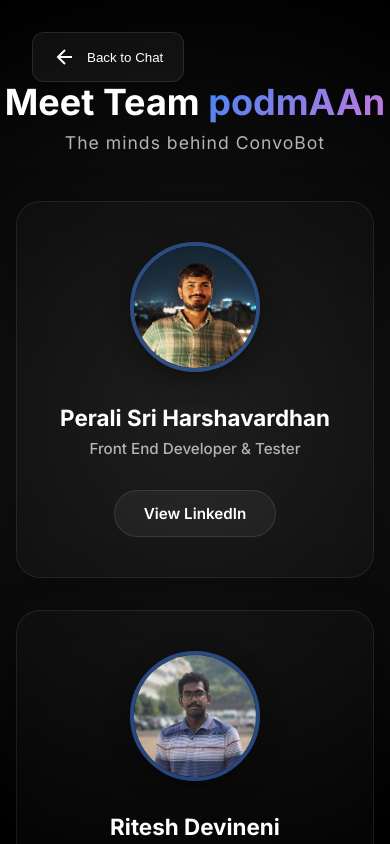
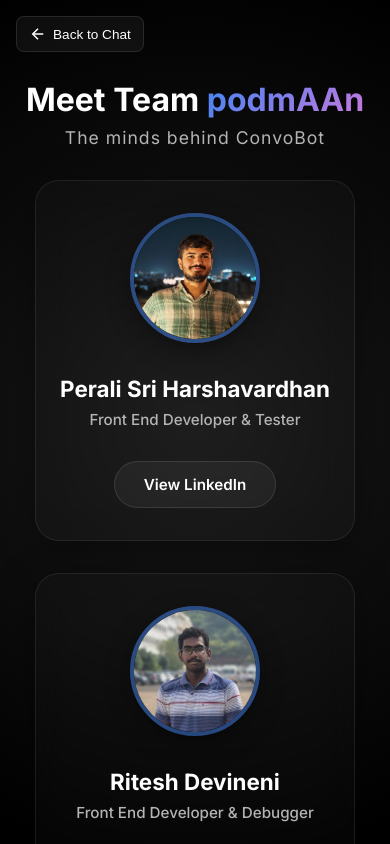
Before and after one commit to bsaiyashwant/ConvoBot, a React (Create React App) app in the folder frontend/: page /team in a window 390 px wide. Built offline with nearby package versions, Linux system fonts and the light colour scheme; no server answers; a web font is replaced by a local one.

Commit message:
Refine mobile Team layout: ensure vertical alignment and smaller back button

```diff
--- a/frontend/src/pages/Team.css
+++ b/frontend/src/pages/Team.css
@@ -212,20 +212,34 @@
 
     .team-member-card {
         width: 100%;
-        max-width: 400px;
-        padding: 2.5rem 1.5rem;
+        max-width: 320px;
+        padding: 2rem 1.5rem;
     }
 
     .team-header {
         margin-top: 5rem;
-        margin-bottom: 3rem;
+        margin-bottom: 2rem;
     }
 
     .team-header h1 {
-        font-size: 2.25rem;
+        font-size: 2rem;
     }
 
     .team-page-container {
         padding-bottom: 2rem;
     }
+
+    .back-btn-team {
+        top: 1rem;
+        left: 1rem;
+        padding: 0.5rem 0.75rem;
+        font-size: 0.85rem;
+        border-radius: 8px;
+        gap: 6px;
+    }
+
+    .back-btn-team svg {
+        width: 18px;
+        height: 18px;
+    }
 }
```
Also changed, not shown: frontend/public/yashwant_photo.png.
